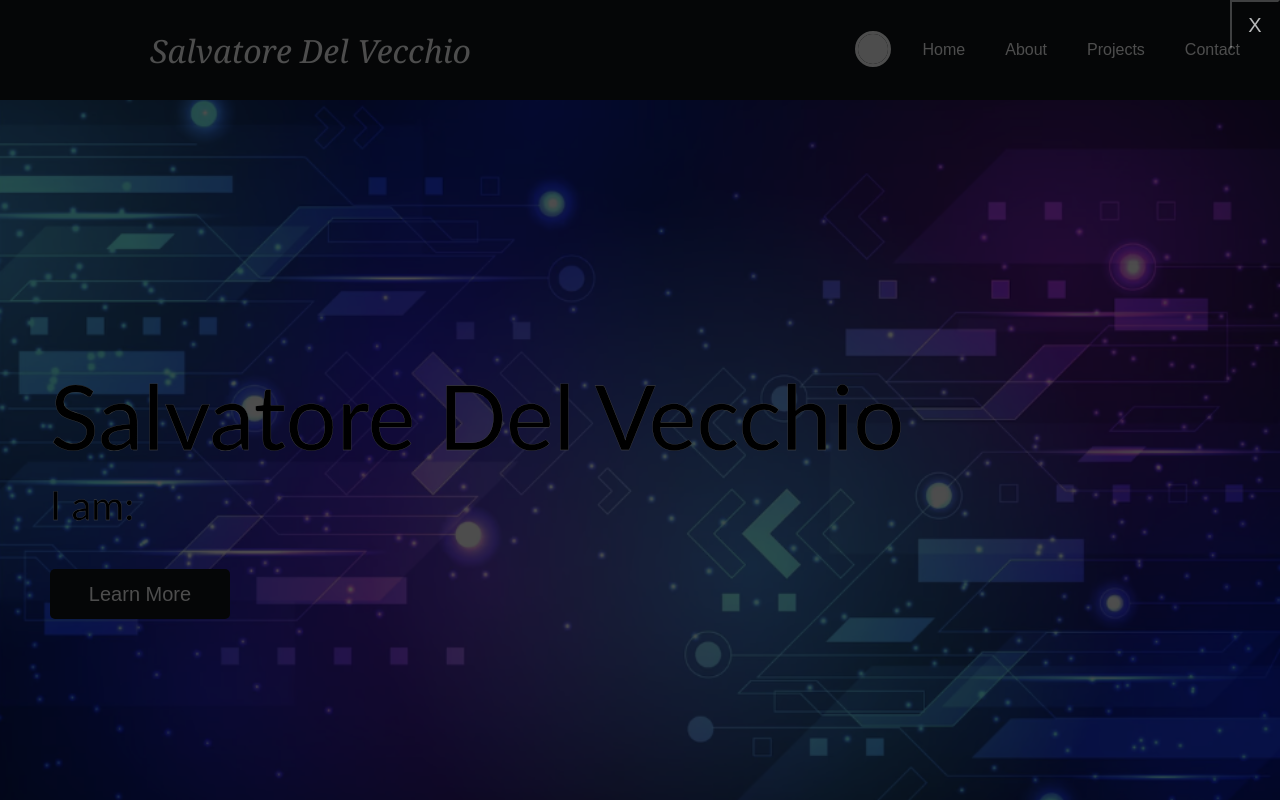
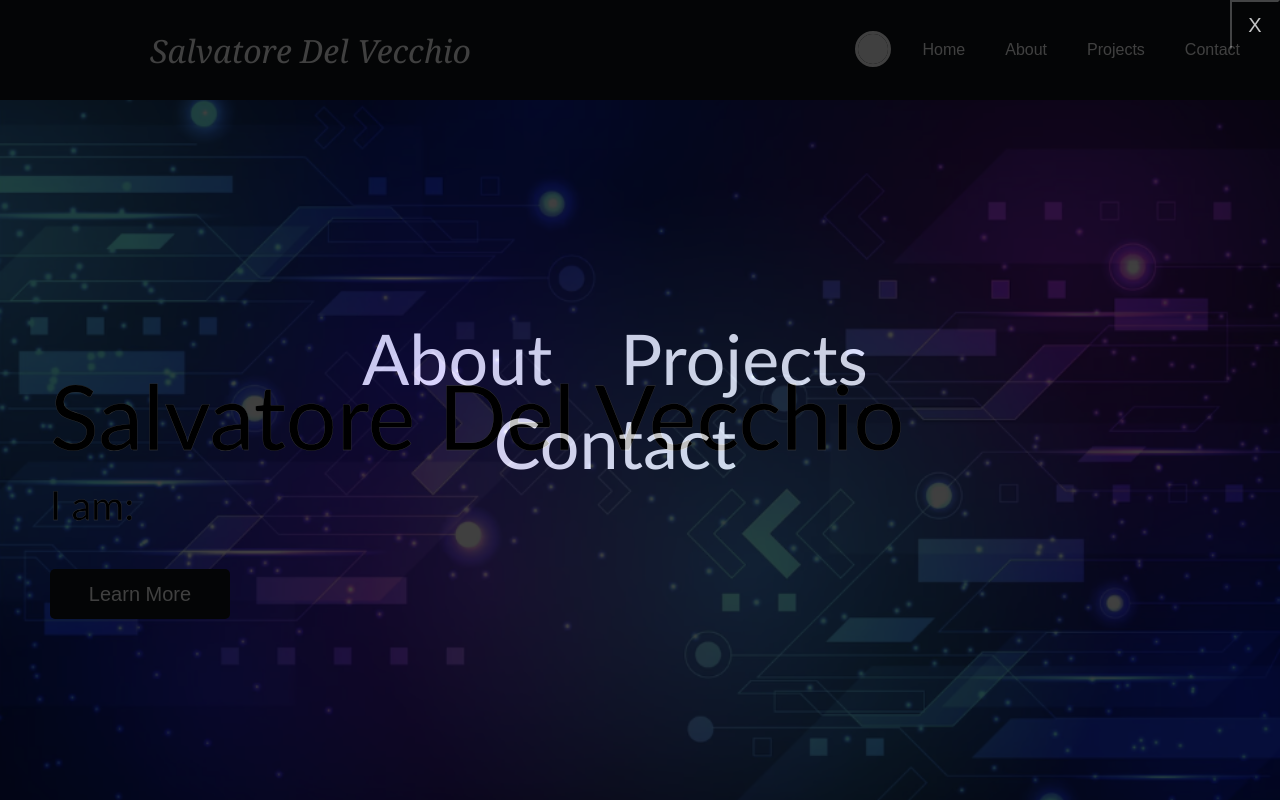
Before and after one commit to saldelv/Portfolio-Website, a React (Create React App) app: page / in a window 1280 px wide. Both pictures are taken after a click on the button "Learn More". Shown: the top 800 px of the page. Built offline with nearby package versions, Linux system fonts and the light colour scheme.

Commit message:
Centered menu buttons

```diff
--- a/src/pages/Home.js
+++ b/src/pages/Home.js
@@ -24,6 +24,11 @@ function Home() {
                     <button className="exit" onClick={() => setOpen(!open)}>
                         X
                     </button>
+                    <div className = "menuButtons">
+                        <Link to="/about"> About </Link>
+                        <Link to="/projects"> Projects </Link>
+                        <Link to="/contact"> Contact </Link>
+                    </div>
                 </div>
            </div>
         </div>
--- a/src/styles/Home.css
+++ b/src/styles/Home.css
@@ -67,7 +67,25 @@
     justify-content: center;
     align-items: center;
     background-color: black;
-    opacity: 0.7;
+    opacity: 0.75;
+}
+
+.menu .menuButtons {
+    position: fixed;
+    top: 50%;
+    left: 50%;
+    margin: auto;
+    text-align: center;
+    justify-content: center;
+    transform: translate(-50%, -50%);
+    opacity: 1;
+}
+
+.menu .menuButtons a {
+    color: white;
+    text-decoration: none;
+    margin-right: 50px;
+    font-size: 70px;
 }
 
 .menu .exit {
```
